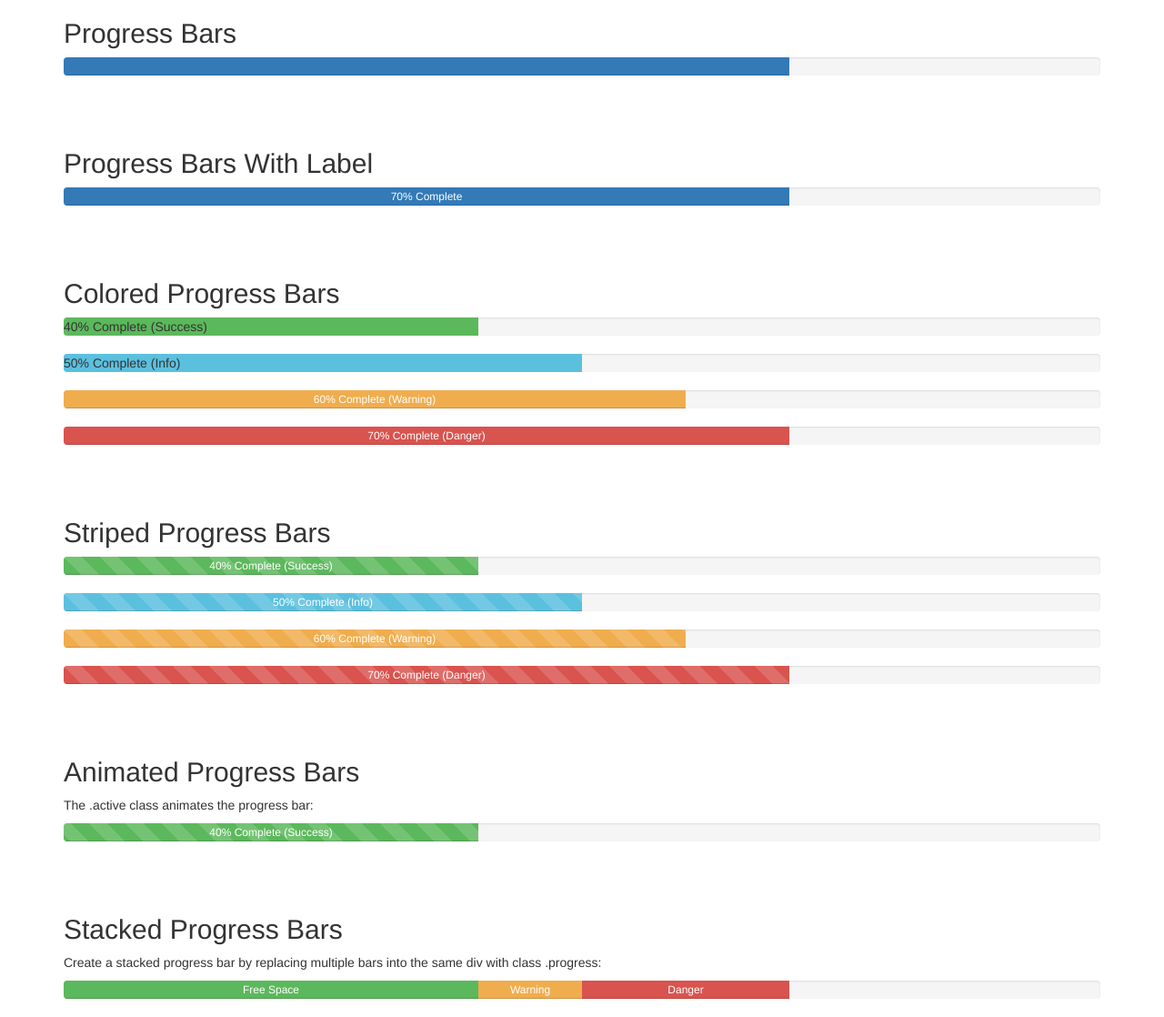
After one commit to rkpust/Bootstrap3Practise, a PHP site: page /BSprogressBars.php in a window 1280 px wide. The commit adds this page. Shown: the whole page at 91% size. Run offline with PHP 8.4, Linux system fonts and the light colour scheme.

Commit message:
BS Progress Bars Examples

```diff
--- /dev/null
+++ b/BSprogressBars.php
@@ -0,0 +1,122 @@
+<!DOCTYPE html>
+<html lang="en">
+<head>
+	<meta charset="utf-8">
+	<meta name="viewport" content="width=device-width,  initial-scale=1">
+	<title>BS Progress Bars Examples</title>
+	<link rel="stylesheet" href="css/bootstrap.min.css">
+	<script type="text/javascript" src="js/bootstrap.min.js"></script>
+	<script type="text/javascript" src="js/vendor/jquery-1.12.0.min.js"></script>
+</head>
+
+<body>
+
+	<div class="container">
+		<h2>Progress Bars</h2>
+		<div class="progress">
+			<div class="progress-bar" role="progressbar" aria-valuenow="70" aria-valuemin="0" aria-valuemax="100" style="width:70%">
+				<span class="sr-only">70% Complete</span>
+			</div>
+		</div>
+
+		<br>
+		<br>
+
+		<h2>Progress Bars With Label</h2>
+		<div class="progress">
+			<div class="progress-bar" role="progressbar" aria-valuenow="70" aria-valuemin="0" aria-valuemax="100" style="width:70%">
+				<span>70% Complete</span>
+			</div>
+		</div>
+
+		<br>
+		<br>
+
+		<h2>Colored Progress Bars</h2>
+		<div class="progress">
+			<div class="progress-bar-success" role="progressbar" aria-valuenow="40" aria-valuemin="0" aria-valuemax="100" style="width:40%">
+				<span>40% Complete (Success)</span>
+			</div>
+		</div>
+
+		<div class="progress">
+			<div class="progress-bar-info" role="progressbar" aria-valuenow="50" aria-valuemin="0" aria-valuemax="100" style="width:50%">
+				<span>50% Complete (Info)</span>
+			</div>
+		</div>
+
+		<div class="progress">
+			<div class="progress-bar progress-bar-warning" role="progressbar" aria-valuenow="60" aria-valuemin="0" aria-valuemax="100" style="width:60%">
+				<span>60% Complete (Warning)</span>
+			</div>
+		</div>
+
+		<div class="progress">
+			<div class="progress-bar progress-bar-danger" role="progressbar" aria-valuenow="70" aria-valuemin="0" aria-valuemax="100" style="width:70%">
+				<span>70% Complete (Danger)</span>
+			</div>
+		</div>
+
+		<br>
+		<br>
+
+		<h2>Striped Progress Bars</h2>
+		<div class="progress">
+			<div class="progress-bar progress-bar-success progress-bar-striped" role="progressbar" aria-valuenow="40" aria-valuemin="0" aria-valuemax="100" style="width:40%">
+				<span>40% Complete (Success)</span>
+			</div>
+		</div>
+
+		<div class="progress">
+			<div class="progress-bar progress-bar-info progress-bar-striped" role="progressbar" aria-valuenow="50" aria-valuemin="0" aria-valuemax="100" style="width:50%">
+				<span>50% Complete (Info)</span>
+			</div>
+		</div>
+
+		<div class="progress">
+			<div class="progress-bar progress-bar-warning progress-bar-striped" role="progressbar" aria-valuenow="60" aria-valuemin="0" aria-valuemax="100" style="width:60%">
+				<span>60% Complete (Warning)</span>
+			</div>
+		</div>
+
+		<div class="progress">
+			<div class="progress-bar progress-bar-danger progress-bar-striped" role="progressbar" aria-valuenow="70" aria-valuemin="0" aria-valuemax="100" style="width:70%">
+				<span>70% Complete (Danger)</span>
+			</div>
+		</div>
+
+		<br>
+		<br>
+
+		<h2>Animated Progress Bars</h2>
+		<p>The .active class animates the progress bar:</p>
+		<div class="progress">
+			<div class="progress-bar progress-bar-success progress-bar-striped active" role="progressbar" aria-valuenow="40" aria-valuemin="0" aria-valuemax="100" style="width:40%">
+				<span>40% Complete (Success)</span>
+			</div>
+		</div>
+
+
+		<br>
+		<br>
+
+		<h2>Stacked Progress Bars</h2>
+		<p>Create a stacked progress bar by replacing multiple bars into the same div with class .progress:</p>
+		<div class="progress">
+			<div class="progress-bar progress-bar-success" role="progressbar" aria-valuenow="40" aria-valuemin="0" aria-valuemax="100" style="width:40%">
+				Free Space
+			</div>
+
+			<div class="progress-bar progress-bar-warning" role="progressbar" aria-valuenow="60" aria-valuemin="0" aria-valuemax="100" style="width:10%">
+				Warning
+			</div>
+
+			<div class="progress-bar progress-bar-danger" role="progressbar" aria-valuenow="70" aria-valuemin="0" aria-valuemax="100" style="width:20%">
+				Danger
+			</div>
+		</div>
+
+     </div>
+
+</body>
+</html>
--- a/index.php
+++ b/index.php
@@ -65,6 +65,9 @@
 			<a href="BSbadgesOrLabels.php"> <button type="button" class="
 				btn btn-default">BS Badges</button> </a>
 
+			<a href="BSprogressBars.php"> <button type="button" class="
+				btn btn-warning">BS Progress Bars</button> </a>
+
 
 			</div>
 
```
